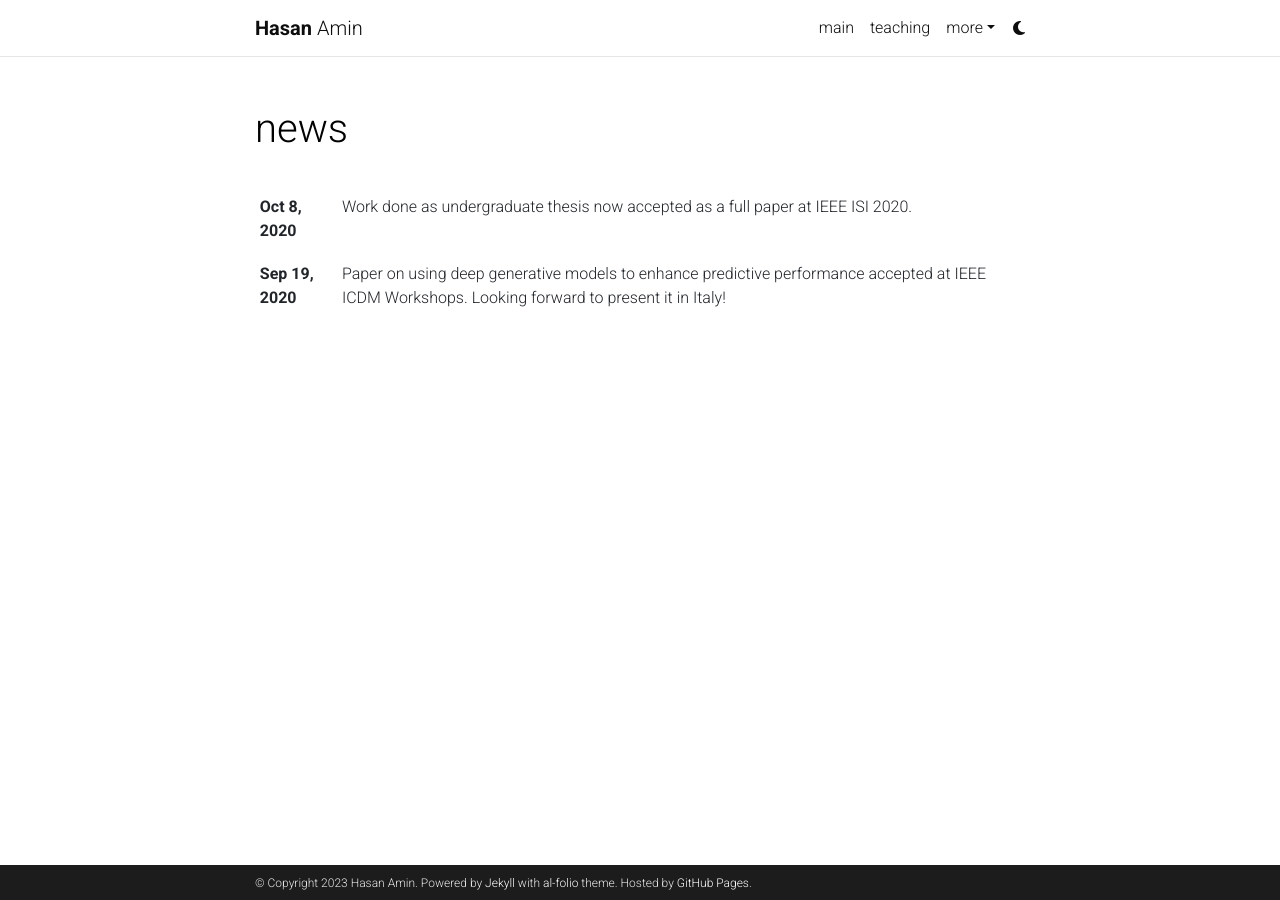
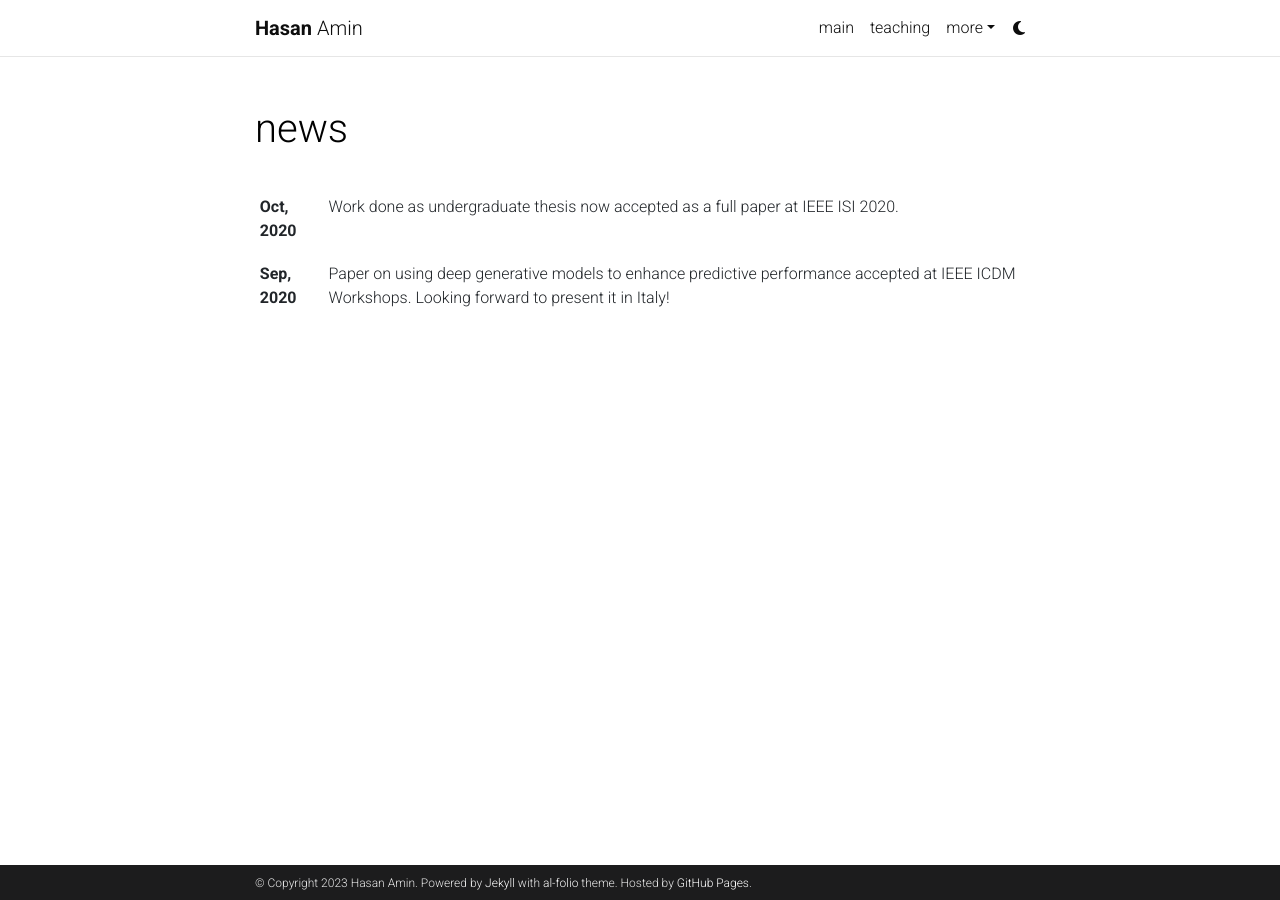
Before and after one commit to shasanamin/shasanamin.github.io, a Jekyll site: the page built from news.html, in a window 1280 px wide. Built offline with Jekyll 4.4.1, drawn with Linux system fonts in a browser that asks for light colours; comment, search, counter and statistics services are not loaded; a style sheet for code colours, icons or effects is not loaded.

Commit message:
init setup

```diff
--- a/_includes/news.html
+++ b/_includes/news.html
@@ -11,7 +11,8 @@
               {% endif %}
               {% for item in news limit: news_limit %}
                 <tr>
-                  <th scope="row">{{ item.date | date: "%b %-d, %Y" }}</th>
+                  <!-- <th scope="row">{{ item.date | date: "%b %-d, %Y" }}</th> -->
+                  <th scope="row">{{ item.date | date: "%b, %Y" }}</th>
                   <td>
                     {% if item.inline -%}
                       {{ item.content | remove: '<p>' | remove: '</p>' | emojify }}
--- a/_layouts/main.html
+++ b/_layouts/main.html
@@ -37,7 +37,7 @@
               <div class="contact-icons">
                 {% include social.html %}
               </div>
-              {%- if page.profile.intro %}
+              {%- if page.profile.note %}
               <div class="note">
                 {{ page.profile.note }}
               </div>
--- a/_sass/_base.scss
+++ b/_sass/_base.scss
@@ -332,7 +332,7 @@
   .title {
     font-size: 3rem;
     font-family: monospace;  //monospace, Arial, sans-serif, cursive
-    font-weight: bold;
+    // font-weight: bold;
   }
 
   .contact-icons {
```
